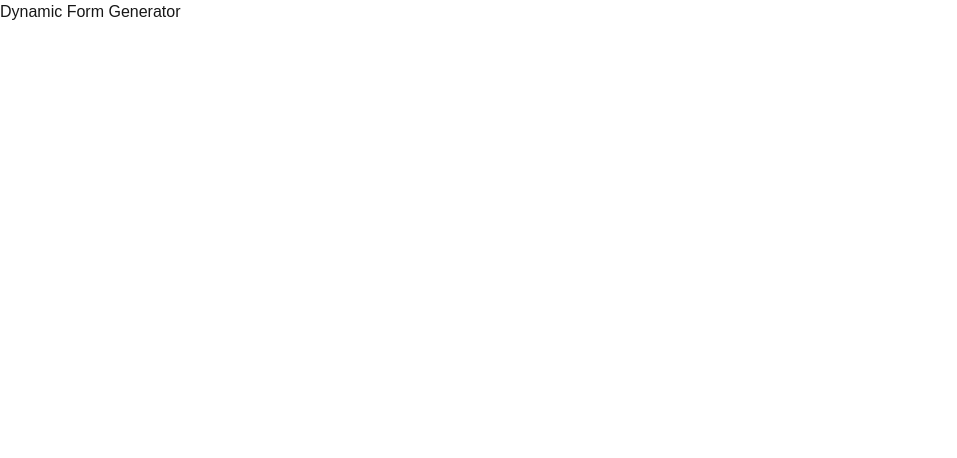
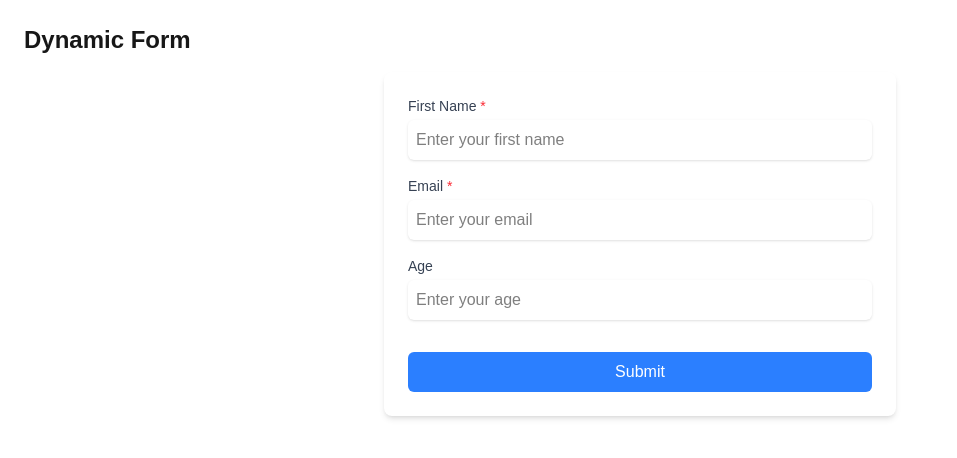
Before and after one commit to panahi-projects/react-dynamic-form-generator, a Next.js app: page / in a window 1280 px wide. Shown: the top 458 px of the page, without its empty margins (0-957 px from the left). Built offline with nearby package versions, Linux system fonts and the light colour scheme.

Commit message:
MVP of the project

```diff
--- a/app/page.tsx
+++ b/app/page.tsx
@@ -1,7 +1,34 @@
+import DynamicForm from "@/components/DynamicForm";
+
+const fields = [
+  {
+    id: "first_name",
+    label: "First Name",
+    type: "text",
+    required: true,
+    placeholder: "Enter your first name",
+  },
+  {
+    id: "email",
+    label: "Email",
+    type: "email",
+    required: true,
+    placeholder: "Enter your email",
+  },
+  {
+    id: "age",
+    label: "Age",
+    type: "number",
+    required: false,
+    placeholder: "Enter your age",
+  },
+];
+
 export default function Home() {
   return (
-    <div>
-      <h1>Dynamic Form Generator</h1>
+    <div className="p-6">
+      <h1 className="text-2xl font-bold mb-4">Dynamic Form</h1>
+      <DynamicForm fields={fields} />
     </div>
   );
 }
--- /dev/null
+++ b/components/DynamicForm.tsx
@@ -0,0 +1,30 @@
+import React from "react";
+import DynamicFormField from "./DynamicFormField";
+
+interface FormProps {
+  fields: {
+    id: string;
+    label: string;
+    type: string;
+    required?: boolean;
+    placeholder?: string;
+  }[];
+}
+
+const DynamicForm: React.FC<FormProps> = ({ fields }) => {
+  return (
+    <form className="max-w-lg mx-auto bg-white p-6 rounded-lg shadow-md">
+      {fields.map((field) => (
+        <DynamicFormField key={field.id} {...field} />
+      ))}
+      <button
+        type="submit"
+        className="mt-4 w-full bg-blue-500 text-white py-2 rounded-md hover:bg-blue-600"
+      >
+        Submit
+      </button>
+    </form>
+  );
+};
+
+export default DynamicForm;
--- /dev/null
+++ b/components/DynamicFormField.tsx
@@ -0,0 +1,34 @@
+import React from "react";
+
+interface FieldProps {
+  id: string;
+  label: string;
+  type: string;
+  required?: boolean;
+  placeholder?: string;
+}
+
+const DynamicFormField: React.FC<FieldProps> = ({
+  id,
+  label,
+  type,
+  required,
+  placeholder,
+}) => {
+  return (
+    <div className="mb-4">
+      <label htmlFor={id} className="block text-sm font-medium text-gray-700">
+        {label} {required && <span className="text-red-500">*</span>}
+      </label>
+      <input
+        id={id}
+        type={type}
+        required={required}
+        placeholder={placeholder}
+        className="mt-1 block text-black w-full rounded-md border-gray-300 shadow-sm focus:border-blue-500 focus:ring-blue-500 p-2"
+      />
+    </div>
+  );
+};
+
+export default DynamicFormField;
```
